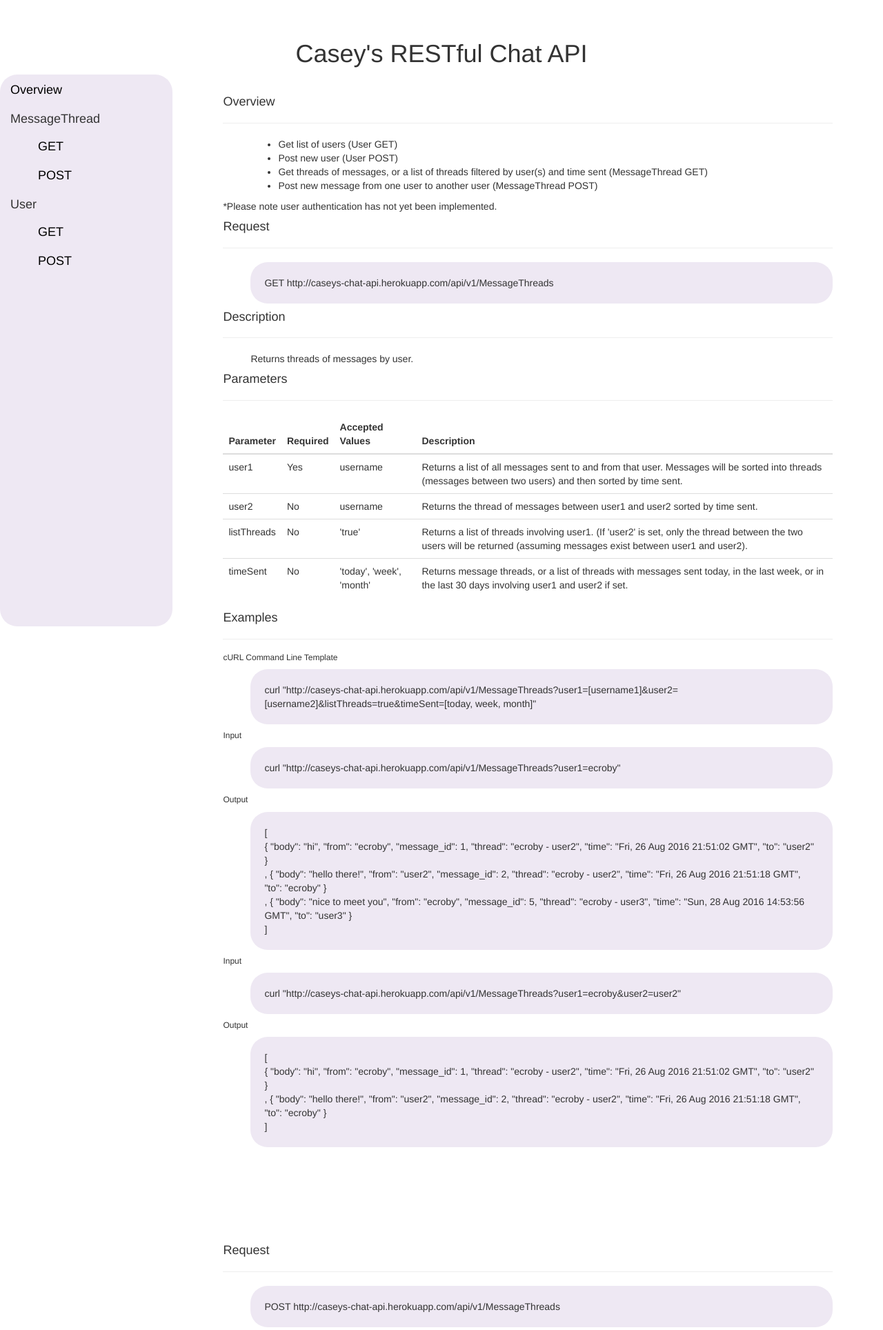
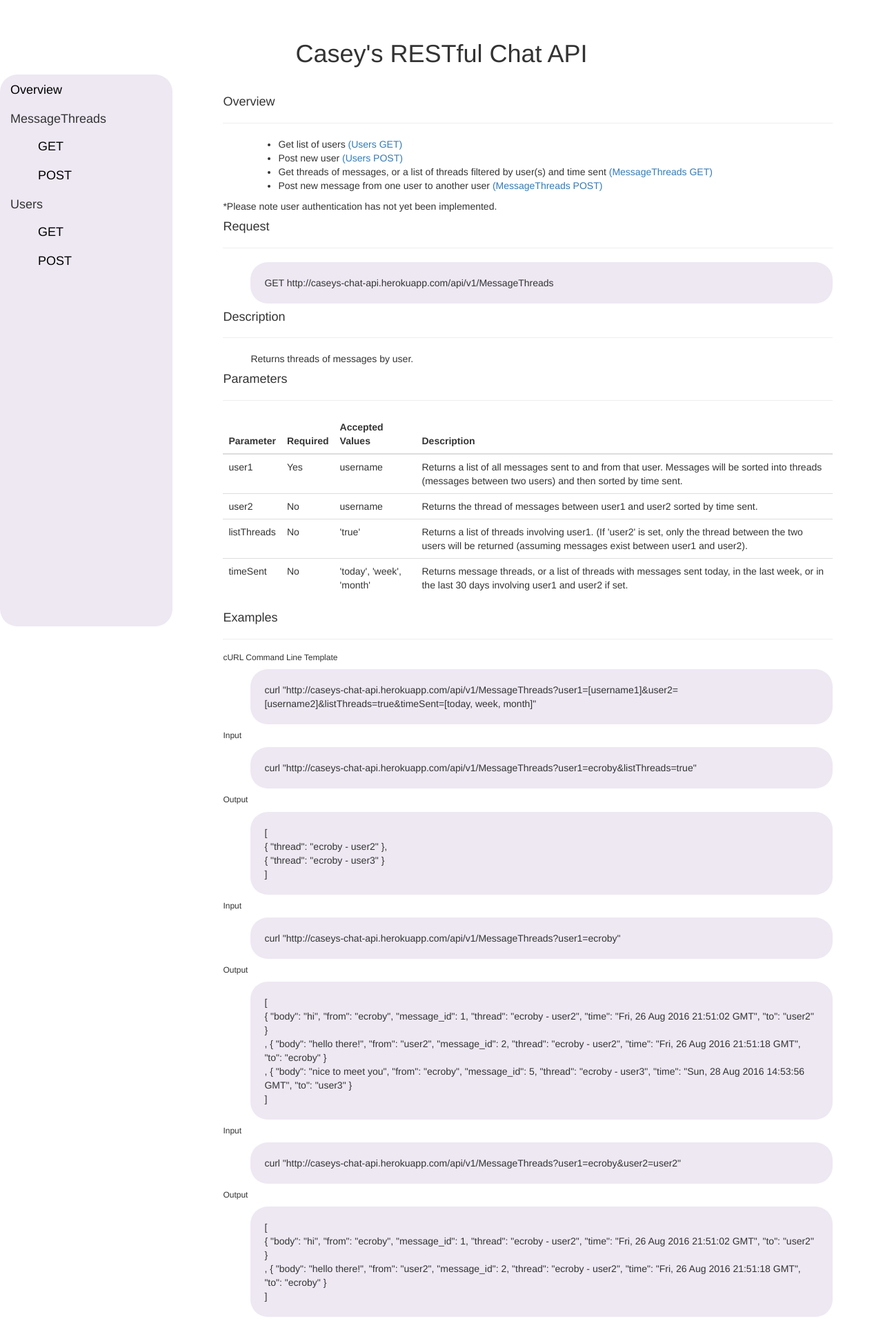
Before and after one commit to elenacaseyroby/chatapi, a Flask app: page / in a window 1280 px wide. Shown: the top 1928 px of the page at 69% size. Run offline with Flask 2, Linux system fonts and the light colour scheme; parts of the project's set-up code (start-up, migrations or seed data) failed here and were passed over; some libraries are stand-ins or nearby versions.

Commit message:
fixed errors on reference page

```diff
--- a/app/templates/reference.html
+++ b/app/templates/reference.html
@@ -14,17 +14,17 @@
             	<span class="fa-stack fa-lg pull-left"><i class="fa fa-dashboard fa-stack-1x "></i></span> <a href="/#Overview">Overview</a>
             </li>
             <li>
-                <span class="fa-stack fa-lg pull-left"><i class="fa fa-dashboard fa-stack-1x "></i></span> MessageThread
+                <span class="fa-stack fa-lg pull-left"><i class="fa fa-dashboard fa-stack-1x "></i></span> MessageThreads
                    <ul class="nav-pills nav-stacked" style="list-style-type:none;">
-                    <li><a href="/#MessageThread-GET">GET</a></li>
-                    <li><a href="/#MessageThread-POST">POST</a></li>
+                    <li><a href="/#MessageThreads-GET">GET</a></li>
+                    <li><a href="/#MessageThreads-POST">POST</a></li>
                 </ul>
             </li>
             <li>
-                <span class="fa-stack fa-lg pull-left"><i class="fa fa-flag fa-stack-1x "></i></span>User
+                <span class="fa-stack fa-lg pull-left"><i class="fa fa-flag fa-stack-1x "></i></span>Users
                 <ul class="nav-pills nav-stacked" style="list-style-type:none;">
-                	<li><a href="/#User-GET"><span class="fa-stack fa-lg pull-left"><i class="fa fa-flag fa-stack-1x "></i></span>GET</a></li>
-                    <li><a href="/#User-POST"><span class="fa-stack fa-lg pull-left"><i class="fa fa-flag fa-stack-1x "></i></span>POST</a></li>
+                	<li><a href="/#Users-GET"><span class="fa-stack fa-lg pull-left"><i class="fa fa-flag fa-stack-1x "></i></span>GET</a></li>
+                    <li><a href="/#Users-POST"><span class="fa-stack fa-lg pull-left"><i class="fa fa-flag fa-stack-1x "></i></span>POST</a></li>
                 </ul>
             </li>
         </ul>
@@ -40,14 +40,14 @@
 	            <h4>Overview</h4>
 				<hr>
 	           		<ul class="tab">
-						<li>Get list of users (User GET)</li>
-						<li>Post new user (User POST)</li>
-						<li>Get threads of messages, or a list of threads filtered by user(s) and time sent (MessageThread GET)</li>
-						<li>Post new message from one user to another user (MessageThread POST)</li>
+						<li>Get list of users <a href="/#Users-GET">(Users GET)</a></li>
+						<li>Post new user <a href="/#Users-POST">(Users POST)</a></li>
+						<li>Get threads of messages, or a list of threads filtered by user(s) and time sent <a href="/#MessageThreads-GET">(MessageThreads GET)</a></li>
+						<li>Post new message from one user to another user <a href="/#MessageThreads-POST">(MessageThreads POST)</a></li>
 					</ul>
 				<p>*Please note user authentication has not yet been implemented.</p>
 	            </div>
-	            <div id="MessageThread-GET">
+	            <div id="MessageThreads-GET">
 					<h4>Request</h4>
 					<hr>
 					<p class="tab" id="codebox">GET {{url}}/api/v1/MessageThreads</p>
@@ -72,6 +72,19 @@
 					<hr>
 					<h6>cURL Command Line Template</h6>
 					<p class="tab" id="codebox">curl "{{url}}/api/v1/MessageThreads?user1=[username1]&user2=[username2]&listThreads=true&timeSent=[today, week, month]"</p>
+					<h6>Input</h6>
+					<p class="tab" id="codebox">curl "{{url}}/api/v1/MessageThreads?user1=ecroby&listThreads=true"</p>
+					<h6>Output</h6>
+					<p class="tab" id="codebox">
+					[<br>
+					  {
+					    "thread": "ecroby - user2"
+					  },<br>
+					  {
+					    "thread": "ecroby - user3"
+					  }<br>
+					]<br>
+					</p>
 					<h6>Input</h6>
 					<p class="tab" id="codebox">curl "{{url}}/api/v1/MessageThreads?user1=ecroby"</p>
 					<h6>Output</h6>
@@ -128,7 +141,7 @@
 					</p>
 				</div>
 				<br><br><br><br><br><br>
-				<div id="MessageThread-POST">
+				<div id="MessageThreads-POST">
 					<h4>Request</h4>
 					<hr>
 					<p class="tab" id="codebox">POST {{url}}/api/v1/MessageThreads</p>
@@ -183,10 +196,10 @@
 					]</p>
 				</div>
 				<br><br><br><br><br><br>
-				<div id="User-GET">
+				<div id="Users-GET">
 					<h4>Request</h4>
 					<hr>
-					<p class="tab" id="codebox">POST {{url}}/api/v1/MessageThreads</p>
+					<p class="tab" id="codebox">GET {{url}}/api/v1/Users</p>
 
 					<h4>Description</h4>
 					<hr>
@@ -223,10 +236,10 @@
 					</p>
 				</div>
 				<br><br><br><br><br><br>
-				<div id="User-POST">
+				<div id="Users-POST">
 					<h4>Request</h4>
 					<hr>
-					<p class="tab" id="codebox">POST {{url}}/api/v1/MessageThreads</p>
+					<p class="tab" id="codebox">POST {{url}}/api/v1/Users</p>
 
 					<h4>Description</h4>
 					<hr>
```
